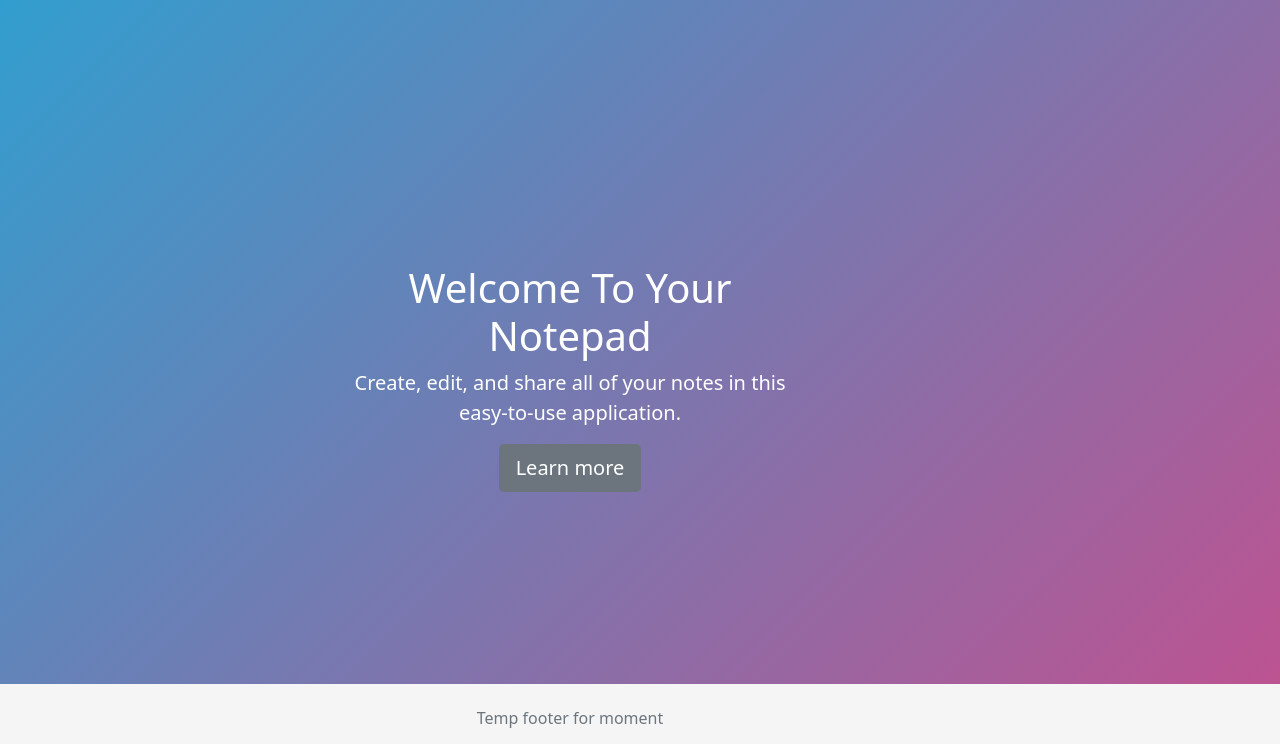
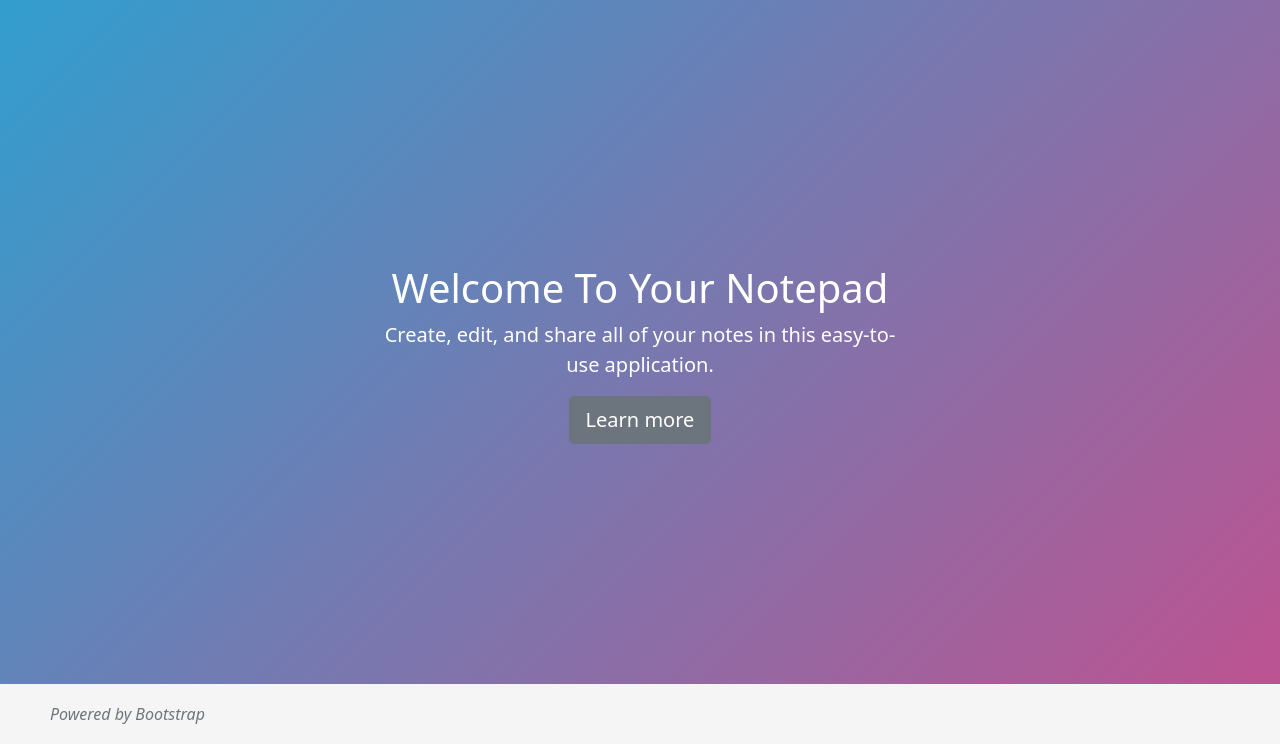
Before and after one commit to asna-1st/MMU-FYP, a PHP site: page /fyp/ in a window 1280 px wide. Shown: the part 56-800 px from the top of the page. Run offline with PHP 8.4, Linux system fonts and the light colour scheme.

Commit message:
Alignment fixes
footer and mainpage content alignment fix. yaaaaaaaaaaaaaaaaaaaaaaaaaaaaaaaaaaaaaaaaaaaaaaaaaaaaaaaaaaaaaaaaaaaaaaaaaaaaaaaaaaaaaay

```diff
--- a/design.css
+++ b/design.css
@@ -16,9 +16,9 @@ body {
     overflow-x: hidden;
 }
 
-.container {
+.containermain {
 	width: 100%;
-	position: absolute;
+	position: sticky;
 	top: 40%;
 	text-align: center;
 }
@@ -28,9 +28,14 @@ body {
     bottom: 0;
     width: 100%;
     height: 60px;
-    line-height: 20px;
+    line-height: 60px;
     color: black;
     background-color: #f5f5f5;
+}
+
+.footercontainer {
+	padding-left: 50px;
+	text-align: left;
 }
 
 .textoverflow {
--- a/index.php
+++ b/index.php
@@ -37,12 +37,12 @@
         </nav>
 
 		<!--	MAIN CENTRE PAGE	-->
-		<div class="container">
+		<div class="containermain">
 			<div class="row justify-content-md-center">
 				<div class="col col-lg-5">
 					<main role="main" class="inner cover">
 						<h1 class="cover-heading">Welcome To Your Notepad</h1>
-						<p class="lead">Create, edit, and share all of your notes in this easy-to-use application. </p>
+						<p class="lead">Create, edit, and share all of your notes in this easy-to-use application.</p>
 						<p class="lead">
 							<a href="#" class="btn btn-lg btn-secondary">Learn more</a>
 						</p>
@@ -53,8 +53,8 @@
 
 		<!--	FOOTER				-->
         <footer class="footer">
-            <div class="container">
-                <span class="text-muted">Temp footer for moment</span>
+            <div class="footercontainer">
+                <span class="text-muted fst-italic">Powered by Bootstrap</span>
             </div>
         </footer>
     </body>
```
